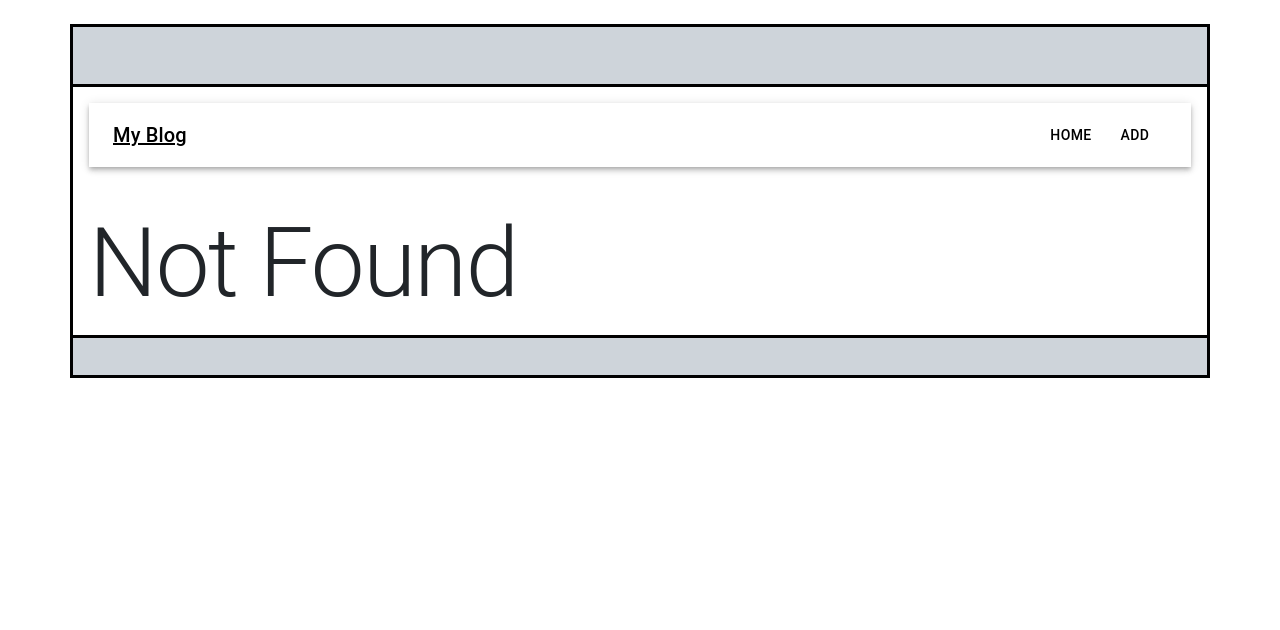
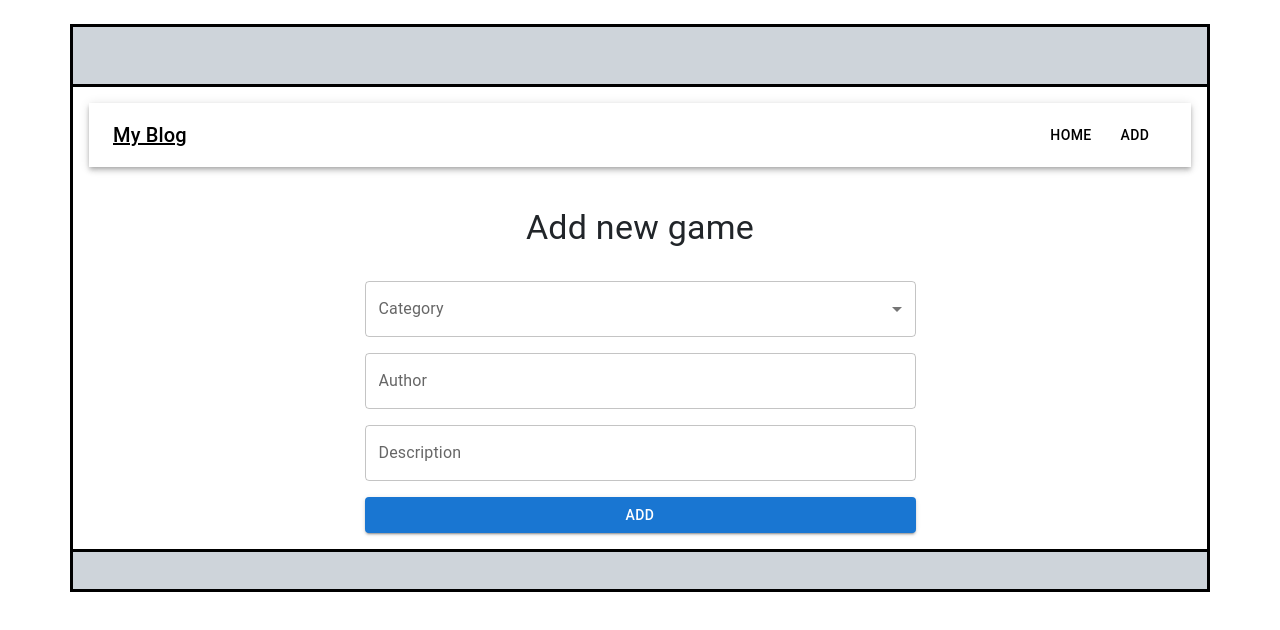
Before and after one commit to Rustam-druid/Tz-63, a React (Vite) app: page /quote/1/edit in a window 1280 px wide. Before the commit this address had no page. Shown: the top 630 px of the page. Built offline with nearby package versions, Linux system fonts and the light colour scheme; no server answers; the HTML template or start-up script is replaced by a standard one.

Commit message:
Создана кропка удаления

```diff
--- a/src/App.tsx
+++ b/src/App.tsx
@@ -5,6 +5,7 @@ import { Route, Routes } from 'react-router-dom';
 import { Typography } from '@mui/material';
 import Edit from './containers/Edit/Edit.tsx';
 import NewPost from './containers/NewPost/NewPost.tsx';
+import Delete from './containers/Delete/Delete.tsx';
 
 const App = () => {
 
@@ -21,7 +22,8 @@ const App = () => {
               <Route path="/" element={<Home />} />
               <Route path="/quote" element={<Home />} />
               <Route path="/quote/newquote" element={<NewPost />} />
-              <Route path="/games/:idGame/edit" element={<Edit />} />
+              <Route path="/quote/:idPost/edit" element={<Edit />} />
+              <Route path="/quote/:idPost/delete" element={<Delete />} />
               <Route path="*" element={<Typography variant="h1"> Not Found</Typography>} />
             </Routes>
           </div>
--- a/src/components/Form/Form.tsx
+++ b/src/components/Form/Form.tsx
@@ -1,17 +1,27 @@
 import React, { useEffect, useState } from 'react';
 import { IForm } from '../../types';
-import { Button, TextField, Typography } from '@mui/material';
+import {
+  Box,
+  Button,
+  FormControl,
+  InputLabel,
+  MenuItem,
+  Select,
+  SelectChangeEvent,
+  TextField,
+  Typography
+} from '@mui/material';
 import Grid from '@mui/material/Grid2';
 
 const initialForm = {
-  Category:'',
-  author:'',
+  name:'',
   description:'',
+
 };
 
 interface Props{
   gameToEdit?: IForm;
-  submitForm: {post:IForm};
+  submitForm: {game:IForm};
 }
 
 const Form:React.FC<Props> = ({gameToEdit, submitForm}) => {
@@ -31,8 +41,8 @@ const onChangeFiled = (e: React.ChangeEvent<HTMLInputElement>)=> {
     setForm(prevState => ({
       ...prevState,
       [name]:value
-  } ));
-};
+    } ))
+  }
 
   const onSubmitForm =async  (e: React.FormEvent<HTMLFormElement>) => {
     e.preventDefault();
@@ -43,24 +53,40 @@ if (!gameToEdit){
       setForm({...initialForm});
     }
   };
+  const [selectedCategory, setSelectedCategory] = React.useState(''); // State for selected category
+
+  const handleChange = (event: SelectChangeEvent) => {
+    setSelectedCategory(event.target.value as string);
+    setForm(prevState => ({...prevState, category: event.target.value as string})); // Update form state
+  };
 
   return (
     <form onSubmit={onSubmitForm}>
       <Typography variant="h4"  sx={{ flexGrow: 1, textAlign: 'center' }}>
-        {gameToEdit ? `Edit` : 'Submit new'}  quote
+        {gameToEdit ? `Edit` : 'Add new'}  game
       </Typography>
 
       <Grid container spacing={2} sx={{ mx: 'auto', width: '50%', mt:4 }}>
         <Grid size={12}>
-          <TextField
-            sx={{width:'100%'}}
-            id="outlined-basic"
+          <Box sx={{ minWidth: 120 }}>
+            <FormControl fullWidth>
+              <InputLabel id="demo-simple-select-label">Category</InputLabel>
+              <Select
+                labelId="demo-simple-select-label"
+                id="demo-simple-select"
+                value={selectedCategory} // Use selectedCategory state
                 label="Category"
-            name="category"
-            variant="outlined"
-            value={form.category}
-          onChange={onChangeFiled}
-          />
+                onChange={handleChange}
+              >
+                <MenuItem value={'star-wars'}>star-wars</MenuItem>
+                <MenuItem value={'Famous-people'}>Famous-people</MenuItem>
+                <MenuItem value={'Saying'}>Saying</MenuItem>
+                <MenuItem value={'Humour'}>Humour</MenuItem>
+                <MenuItem value={'Motivations'}>Motivations</MenuItem>
+              </Select>
+            </FormControl>
+          </Box>
+
         </Grid>
 
         <Grid size={12}>
@@ -71,9 +97,8 @@ if (!gameToEdit){
             name="author"
             variant="outlined"
             value={form.author}
-            onChange={onChangeFiled}/></Grid>
-
-        <Grid size={12}>
+            onChange={onChangeFiled}/>
+        </Grid><Grid size={12}>
           <TextField
             sx={{width:'100%'}}
             id="outlined-basic"
@@ -83,10 +108,8 @@ if (!gameToEdit){
             value={form.description}
             onChange={onChangeFiled}/></Grid>
 
-
-
         <Grid size={12}><Button  sx={{width:'100%'}} type="submit" variant="contained">
-          {gameToEdit ? `Edit` : 'Save'}
+          {gameToEdit ? `Edit` : 'Add'}
         </Button></Grid>
       </Grid>
 
--- /dev/null
+++ b/src/containers/Delete/Delete.tsx
@@ -0,0 +1,50 @@
+import React, { useCallback, useEffect, useState } from 'react';
+import { useNavigate, useParams } from 'react-router-dom';
+import { IPost } from '../../types';
+import axiosApi from '../../axiosAPL.ts';
+
+const Delete = () => {
+  const [game, setGame] = useState<IPost>();
+  const params = useParams<{ idPost: string }>();
+  const navigate = useNavigate();
+
+  const fetchOneGame = useCallback(async (id: string) => {
+    try {
+      const response = await axiosApi<IPost>(`quote/${id}.json`); // Corrected URL
+      setGame(response.data);
+    } catch (error) {
+      console.error("Error fetching game data:", error);
+    }
+  }, []);
+
+  useEffect(() => {
+    if (params.idPost) {
+      fetchOneGame(params.idPost);
+    }
+  }, [params.idPost, fetchOneGame]);
+
+  const handleDelete = async () => {
+    try {
+      if (params.idPost) {
+        await axiosApi.delete(`quote/${params.idPost}.json`);
+        navigate('/');
+      }
+    } catch (error) {
+      console.error("Error deleting game:", error);
+    }
+  };
+
+  return (
+    <div>
+      {game && (
+        <>
+          <p>Вы уверены, что хотите удалить Цитату "{game.description}"?</p>
+          <button onClick={handleDelete}>Удалить</button>
+        </>
+      )}
+      {!game && <p>Загрузка...</p>}
+    </div>
+  );
+};
+
+export default Delete;
--- a/src/containers/Edit/Edit.tsx
+++ b/src/containers/Edit/Edit.tsx
@@ -4,44 +4,44 @@ import { useNavigate, useParams } from 'react-router-dom';
 import { IPost, IForm } from '../../types';
 import axiosApi from '../../axiosAPL.ts';
 
-const Edit = () => {
-const [post,setPost]=useState<IPost>();
-  const params = useParams<{ idForm: string }>();
+const EditGame = () => {
+  const [game,setGame]=useState<IPost>();
+  const params = useParams<{ idPost: string }>();
   const navigate = useNavigate();
 
   const fetchOneGame = useCallback(async (id:string) => {
     const response: {data:IPost} =  await axiosApi<IPost>(`quote/${id}.json`);
 
     if (response.data){
-      setPost(response.data);
+      setGame(response.data);
     }
   } , []);
 
 
-useEffect(() =>{
-  if(params.idForm){
-  void fetchOneGame(params.idForm);
-  }
-}, [params.idForm , fetchOneGame]);
+  useEffect(() =>{
+    if(params.idPost){
+      void fetchOneGame(params.idPost);
+    }
+  }, [params.idPost , fetchOneGame]);
 
 
-  const submitForm = async (post:IForm) => {
+  const submitForm = async (game:IForm) => {
 
     try{
-      if (params.idForm){
-        await axiosApi.put(`games/${params.idForm}.json`, {...post});
+      if (params.idPost){
+        await axiosApi.put(`quote/${params.idPost}.json`, {...game});
         navigate('/');
       }
     }catch(err){
-console.error(err);
+      console.error(err);
     }
   };
 
   return (
     <div>
-      <Form gameToEdit={post} submitForm={submitForm} />
+      <Form gameToEdit={game} submitForm={submitForm} />
     </div>
   );
 };
 
-export default Edit;
+export default EditGame;
--- a/src/containers/Home/Home.tsx
+++ b/src/containers/Home/Home.tsx
@@ -4,6 +4,8 @@ import { IPost, IPostAPI } from '../../types';
 import { Button, Card, CardContent, ListItemButton, ListItemText, Typography } from '@mui/material';
 import { NavLink } from 'react-router-dom';
 import Grid from '@mui/material/Grid2';
+
+
 
 const Home = () => {
   const [posts, setPosts] = useState<IPost[]>([]);
@@ -29,34 +31,30 @@ const Home = () => {
   return (
     <>
       <Grid container spacing={2} sx={{justifyContent: 'space-between'}}>
-        <Grid  sx={{width:'200'}} >
-        <ListItemButton component="a" href="#simple-list">
-          <ListItemText primary="All" />
-        </ListItemButton>  <ListItemButton component="a" href="#simple-list">
-          <ListItemText primary="Star Wars" />
-        </ListItemButton> <ListItemButton component="a" href="#simple-list">
-          <ListItemText primary="Famous people" />
-        </ListItemButton> <ListItemButton component="a" href="#simple-list">
-          <ListItemText primary="Saying" />
-        </ListItemButton> <ListItemButton component="a" href="#simple-list">
-          <ListItemText primary="Humour" />
-        </ListItemButton><ListItemButton component="a" href="#simple-list">
-          <ListItemText primary="Motivational" />
-        </ListItemButton>
+        <Grid sx={{width: '200'}}>
+          <Button sx={{backgroundColor: 'white', color: 'black', border: 'black'}} variant="contained"
+                  size="small" component={NavLink} to='/quote/newquote'>Del</Button>
         </Grid>
 
 
         {posts.length === 0 ? <p>no post</p> :
           <Grid container spacing={2}>
+            <h1>all</h1>
             {posts.map((game) => (
-            <Grid key={game.id}  sx={{width:'100%', border:3} }>
-              <Card sx={{ minWidth: 275 }}>
+              <Grid key={game.id} sx={{width: '100%', border: 3}}>
+                <Card sx={{minWidth: 275}}>
                   <CardContent>
                     <Grid container spacing={2} sx={{justifyContent: 'space-between'}}>
-                  <Typography gutterBottom sx={{ fontSize: 19 }}>
+                      <Typography gutterBottom sx={{fontSize: 19}}>
                         {game.description}
                       </Typography>
-                  <Button sx={{ backgroundColor: 'white', color: 'black', border: 'black' }} variant="contained" size="small" component={NavLink} to={`/games/${game.id}/edit`}>Edit</Button>
+                      <div>
+                        <Button sx={{backgroundColor: 'white', color: 'black', border: 'black' , mr:2}} variant="contained"
+                                size="small" component={NavLink} to={`/quote/${game.id}/edit`}>Edit</Button>
+                        <Button sx={{backgroundColor: 'white', color: 'black', border: 'black'}} variant="contained"
+                                size="small" component={NavLink}  to={`/quote/${game.id}/delete`}>Del</Button>
+                      </div>
+
                     </Grid>
                   </CardContent>
                 </Card>
--- a/src/containers/NewPost/NewPost.tsx
+++ b/src/containers/NewPost/NewPost.tsx
@@ -2,11 +2,14 @@ import React from 'react';
 import Form from '../../components/Form/Form.tsx';
 import { IForm } from '../../types';
 import axiosApi from '../../axiosAPL.ts';
+import { useNavigate } from 'react-router-dom';
 
 const NewPost = () => {
+  const navigate = useNavigate();
   const submitForm = async (post:IForm) => {
      await axiosApi.post('quote.json', {...post});
-  }
+    navigate('/');
+  };
 
   return (
     <>
```
Also changed, not shown: src/types.d.ts (+8 -9 lines). Lines whose indentation alone changed are shown as unchanged.
